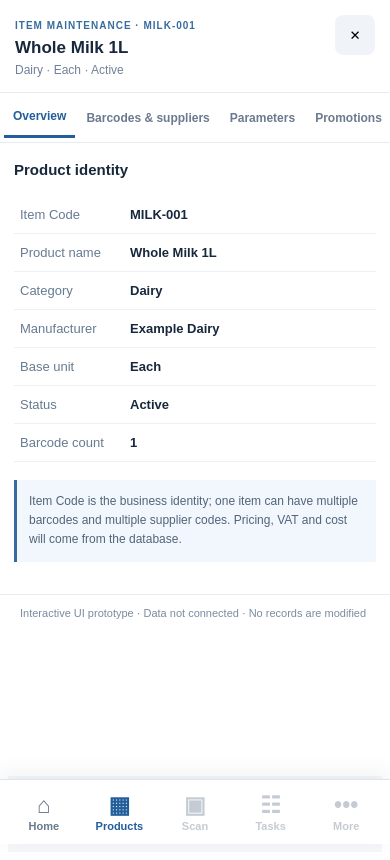
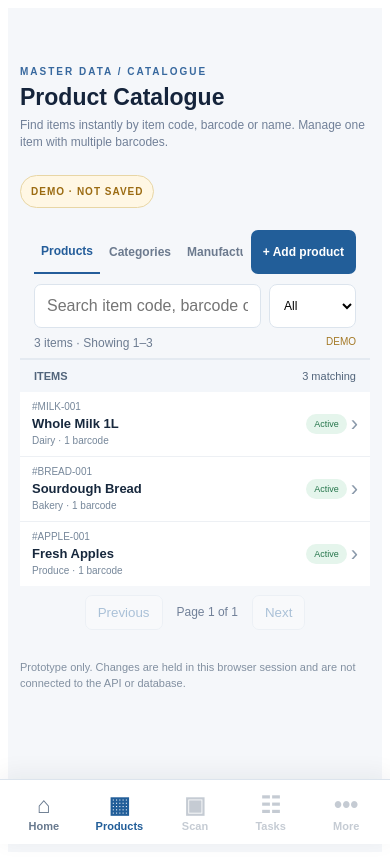
Before and after one commit to franklinajithan/omnicore-retail-platform, a Next.js app in the folder apps/web/: page /catalog in a window 390 px wide. Built offline with nearby package versions, Linux system fonts and the light colour scheme.

Commit message:
fix(catalog): prevent mobile detail overlay from blocking navigation and forms; expand item barcodes

```diff
--- a/apps/web/app/catalog/page.tsx
+++ b/apps/web/app/catalog/page.tsx
@@ -17,7 +17,7 @@ export default function CatalogPage() {
   const [categories, setCategories] = useState(['Dairy', 'Bakery', 'Produce']);
   const [manufacturers, setManufacturers] = useState(['Example Dairy', 'Example Bakery', 'Example Growers']);
   const [search, setSearch] = useState('');
-  const [selectedProduct, setSelectedProduct] = useState<string | null>('1');
+  const [selectedProduct, setSelectedProduct] = useState<string | null>(null);
   const [categoryFilter, setCategoryFilter] = useState('All');
   const [page, setPage] = useState(1);
   const [showForm, setShowForm] = useState(false);
@@ -41,7 +41,7 @@ export default function CatalogPage() {
     if (products.some(p => p.sku.toLowerCase() === sku.trim().toLowerCase())) { setError('Item code / SKU already exists.'); return; }
     const codes = [barcode, ...extraBarcodes.split(/[\\s,;]+/)].map(v => v.trim()).filter(Boolean);
     if (new Set(codes).size !== codes.length || products.some(p => p.barcodes.some(b => codes.includes(b)))) { setError('Barcode already belongs to an item.'); return; }
-    setProducts(current => [...current, { id: crypto.randomUUID(), name: name.trim(), sku: sku.trim(), barcodes: codes, category, manufacturer, unit, status: 'Active' }]);
+    setProducts(current => [...current, { id: crypto.randomUUID(), name: name.trim(), sku: sku.trim(), barcodes: codes, category, manufacturer, unit, status: 'Active' }]); setSelectedProduct(null);
     setName(''); setSku(''); setBarcode(''); setExtraBarcodes(''); setError(''); setShowForm(false);
   }
   function addMaster(e: React.FormEvent) {
@@ -59,10 +59,10 @@ export default function CatalogPage() {
     <main className={styles.main}><header className={styles.header}><div><span className={styles.eyebrow}>MASTER DATA / CATALOGUE</span><h1>Product Catalogue</h1><p>Find items instantly by item code, barcode or name. Manage one item with multiple barcodes.</p></div><span className={styles.demo}>DEMO · NOT SAVED</span></header>
     <section className={styles.stats}><div><span>Total products</span><strong>{products.length}</strong></div><div><span>Active products</span><strong>{products.filter(p => p.status === 'Active').length}</strong></div><div><span>Categories</span><strong>{categories.length}</strong></div><div><span>Manufacturers</span><strong>{manufacturers.length}</strong></div></section>
     <section className={styles.panel}><div className={styles.toolbar}><div className={styles.tabs}>{(['Products','Categories','Manufacturers'] as Tab[]).map(t => <button key={t} className={tab === t ? styles.selected : ''} onClick={() => {setTab(t);setError('');setShowForm(false);}}>{t}</button>)}</div>{tab === 'Products' && <button className={styles.primary} onClick={() => setShowForm(v => !v)}>{showForm ? 'Cancel' : '+ Add product'}</button>}</div>
-    {tab === 'Products' && <><div className={styles.catalogControls}><input className={styles.search} aria-label="Search products" placeholder="Search item code, barcode or product name..." value={search} onChange={e => {setSearch(e.target.value);setPage(1);}} /><select className={styles.categoryFilter} aria-label="Filter category" value={categoryFilter} onChange={e => {setCategoryFilter(e.target.value);setPage(1);}}><option>All</option>{categories.map(c => <option key={c}>{c}</option>)}</select></div><div className={styles.resultSummary}>{visible.length} items · Showing {visible.length ? (currentPage - 1) * pageSize + 1 : 0}–{Math.min(currentPage * pageSize, visible.length)} <span>DEMO</span></div>
+    {tab === 'Products' && <><div className={styles.catalogControls}><input className={styles.search} aria-label="Search products" placeholder="Search item code, barcode or product name..." value={search} onChange={e => {setSearch(e.target.value);setPage(1);setSelectedProduct(null);}} /><select className={styles.categoryFilter} aria-label="Filter category" value={categoryFilter} onChange={e => {setCategoryFilter(e.target.value);setPage(1);}}><option>All</option>{categories.map(c => <option key={c}>{c}</option>)}</select></div><div className={styles.resultSummary}>{visible.length} items · Showing {visible.length ? (currentPage - 1) * pageSize + 1 : 0}–{Math.min(currentPage * pageSize, visible.length)} <span>DEMO</span></div>
       {showForm && <form className={styles.form} onSubmit={addProduct}><h3>New product</h3><div className={styles.fields}><label>Product name *<input value={name} onChange={e => setName(e.target.value)} /></label><label>Item code (SKU) *<input value={sku} onChange={e => setSku(e.target.value)} /></label><label>Primary barcode<input value={barcode} onChange={e => setBarcode(e.target.value)} /></label><label>Additional barcodes (comma separated)<input value={extraBarcodes} onChange={e => setExtraBarcodes(e.target.value)} /></label><label>Category<select value={category} onChange={e => setCategory(e.target.value)}>{categories.map(v => <option key={v}>{v}</option>)}</select></label><label>Manufacturer<select value={manufacturer} onChange={e => setManufacturer(e.target.value)}>{manufacturers.map(v => <option key={v}>{v}</option>)}</select></label><label>Unit<select value={unit} onChange={e => setUnit(e.target.value)}><option>Each</option><option>Kg</option><option>Litre</option></select></label></div>{error && <p role="alert" className={styles.error}>{error}</p>}<button className={styles.primary} type="submit">Add to demo catalogue</button></form>}
       <div className={styles.workbench}><div className={styles.listPane}><div className={styles.listPaneTitle}><strong>ITEMS</strong><span>{visible.length} matching</span></div>
-      <div className={styles.compactList} aria-label="Compact product list">{pageItems.map(p => <div className={styles.compactItem} key={p.id}><button type="button" className={styles.compactRow} aria-expanded={selectedProduct === p.id} onClick={() => setSelectedProduct(selectedProduct === p.id ? null : p.id)}><span className={styles.compactIdentity}><small>#{p.sku}</small><strong>{p.name}</strong><small>{p.category} · {p.barcodes.length} {p.barcodes.length === 1 ? "barcode" : "barcodes"}</small></span><span className={styles.compactEnd}><span className={styles.compactStatus}>{p.status}</span><span aria-hidden="true">›</span></span></button></div>)}{visible.length === 0 && <p className={styles.empty}>No products match your search.</p>}</div><div className={styles.pagination}><button disabled={currentPage === 1} onClick={() => setPage(currentPage - 1)}>Previous</button><span>Page {currentPage} of {pageCount}</span><button disabled={currentPage === pageCount} onClick={() => setPage(currentPage + 1)}>Next</button></div>
+      <div className={styles.compactList} aria-label="Compact product list">{pageItems.map(p => <div className={styles.compactItem} key={p.id}><button type="button" className={styles.compactRow} aria-expanded={selectedProduct === p.id} onClick={() => setSelectedProduct(selectedProduct === p.id ? null : p.id)}><span className={styles.compactIdentity}><small>#{p.sku}</small><strong>{p.name}</strong><small>{p.category} · {p.barcodes.length} {p.barcodes.length === 1 ? "barcode" : "barcodes"}</small></span><span className={styles.compactEnd}><span className={styles.compactStatus}>{p.status}</span><span aria-hidden="true">›</span></span></button>{selectedProduct === p.id && <div className={styles.compactBarcodes} aria-label={'Barcodes for '+p.name}>{p.barcodes.length ? p.barcodes.map(b => <span key={b}>{b}</span>) : <span>No barcodes</span>}</div>}</div>)}{visible.length === 0 && <p className={styles.empty}>No products match your search.</p>}</div><div className={styles.pagination}><button disabled={currentPage === 1} onClick={() => setPage(currentPage - 1)}>Previous</button><span>Page {currentPage} of {pageCount}</span><button disabled={currentPage === pageCount} onClick={() => setPage(currentPage + 1)}>Next</button></div>
       <div className={styles.tableWrap}><table><thead><tr><th>PRODUCT</th><th>ITEM CODE / BARCODES</th><th>CATEGORY</th><th>MANUFACTURER</th><th>UNIT</th><th>STATUS</th></tr></thead><tbody>{pageItems.map(p => <tr key={p.id}><td><button type="button" className={styles.productLink} onClick={() => setSelectedProduct(selectedProduct === p.id ? null : p.id)} aria-label={'Open product '+p.name}><b>{p.name}</b></button></td><td>{p.sku}<small>{p.barcodes.length} barcode(s)</small></td><td>{p.category}</td><td>{p.manufacturer}</td><td>{p.unit}</td><td><span className={styles.status}>{p.status}</span></td></tr>)}</tbody></table>{visible.length === 0 && <p className={styles.empty}>No products match your search.</p>}</div></div><div className={selectedProduct ? styles.detailPane : styles.detailPaneEmpty}>{selectedProduct && products.find(p => p.id === selectedProduct) ? <ProductWorkspace key={selectedProduct} product={products.find(p => p.id === selectedProduct)!} onClose={() => setSelectedProduct(null)} /> : <div className={styles.selectHint}>Select an item to view its maintenance workspace</div>}</div></div></>}
     {tab !== 'Products' && <><form className={styles.masterForm} onSubmit={addMaster}><input aria-label={tab === 'Categories' ? 'New category name' : 'New manufacturer name'} placeholder={tab === 'Categories' ? 'New category name' : 'New manufacturer name'} value={newName} onChange={e => setNewName(e.target.value)} /><button className={styles.primary}>+ Add {tab === 'Categories' ? 'category' : 'manufacturer'}</button></form>{error && <p role="alert" className={styles.error}>{error}</p>}<div className={styles.masterList}>{(tab === 'Categories' ? categories : manufacturers).map(v => <div key={v}><strong>{v}</strong><span>{products.filter(p => tab === 'Categories' ? p.category === v : p.manufacturer === v).length} products</span></div>)}</div></>}
     </section><nav className={styles.mobileNav} aria-label="Mobile navigation"><a href="/" aria-label="Home"><span aria-hidden="true">⌂</span>Home</a><a href="/catalog" aria-current="page" aria-label="Products"><span aria-hidden="true">▦</span>Products</a><span aria-disabled="true" title="Scanner coming soon"><span aria-hidden="true">▣</span>Scan</span><span aria-disabled="true" title="Tasks coming soon"><span aria-hidden="true">☷</span>Tasks</span><span aria-disabled="true" title="More coming soon"><span aria-hidden="true">•••</span>More</span></nav><p className={styles.footnote}>Prototype only. Changes are held in this browser session and are not connected to the API or database.</p></main></div>;
```
